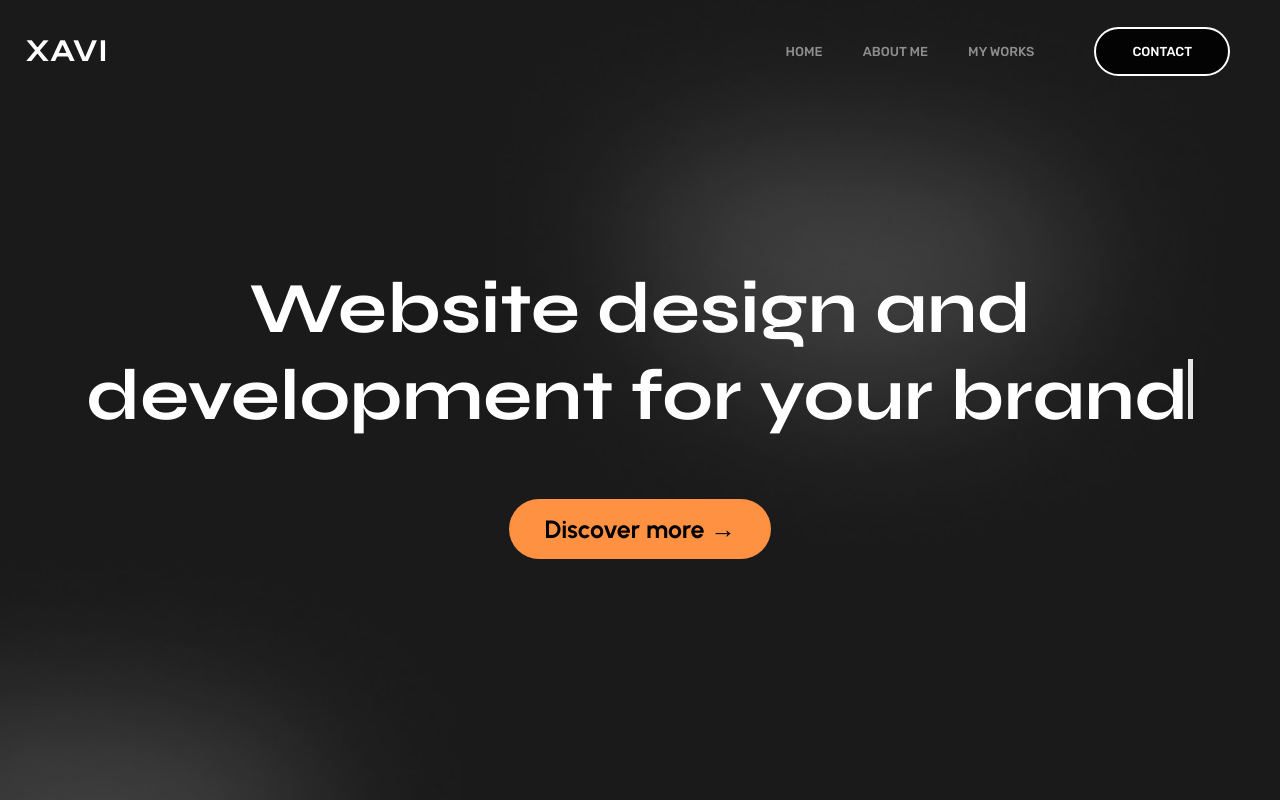
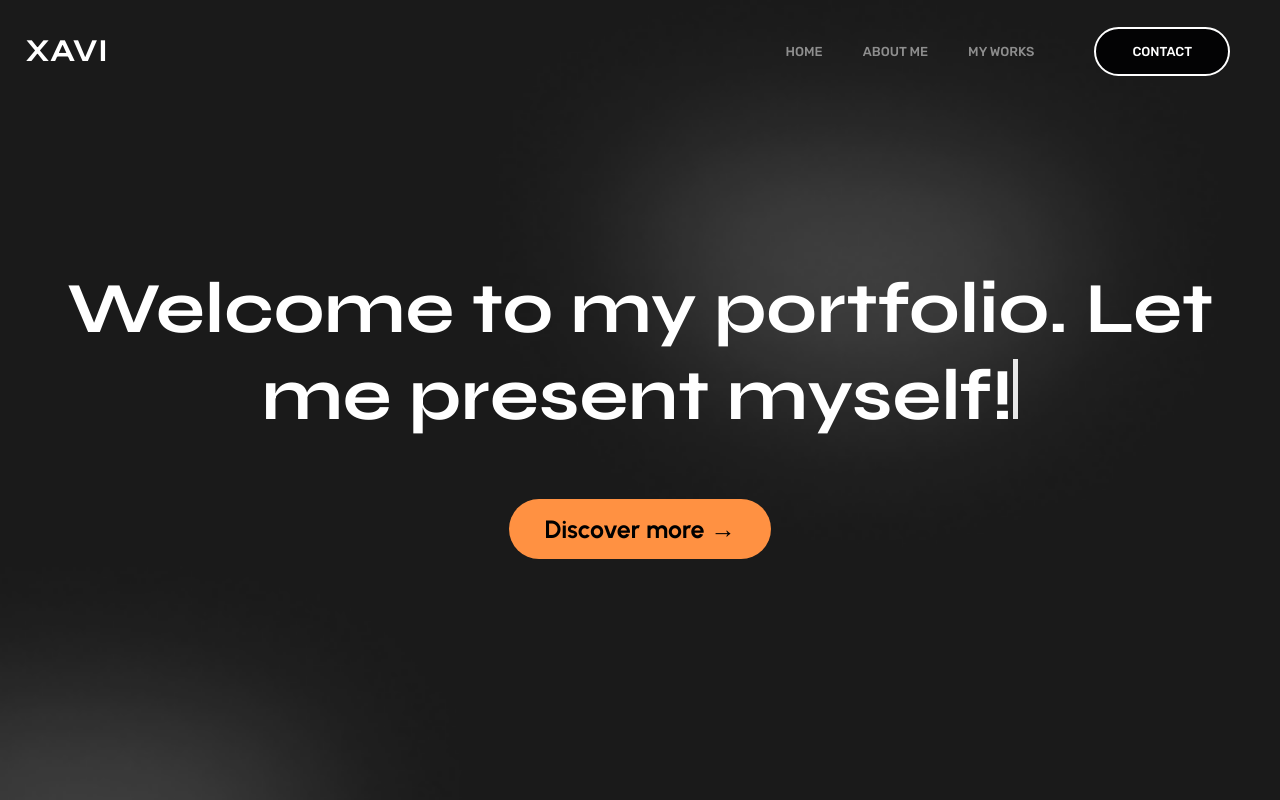
Before and after one commit to SlavikBlxt4/portfolio, a React (Create React App) app: page / in a window 1280 px wide. Built offline with nearby package versions, Linux system fonts and the light colour scheme.

Commit message:
curriculum cambiado

```diff
--- a/src/App.css
+++ b/src/App.css
@@ -502,7 +502,7 @@ button{
   display: flex;
   padding: 25px 10px;
   justify-content: space-between;
-  margin-top: 100px;
+  margin-top: 70px;
 }
 
 .container .text{
@@ -644,6 +644,16 @@ label{
   background-color: #000000;
   cursor: pointer;
 }
+
+.container .text{
+  margin-right: 40px;
+}
+
+.start{
+  text-align: center;
+  justify-content: center;
+}
+
 
 
 
--- a/src/paginas/Start.js
+++ b/src/paginas/Start.js
@@ -4,7 +4,7 @@ import { Link } from 'react-router-dom';
 
 const Start = () => {
   const [text, setText] = useState('');
-  const fullText = 'Website design and development for your brand'; // Replace with your desired text
+  const fullText = 'Welcome to my portfolio. Let me present myself!'; // Replace with your desired text
   const [showButton, setShowButton] = useState(false);
 
   useEffect(() => {
```
Also changed, not shown: 1 other file (tests, documents, lock files or other folders).
